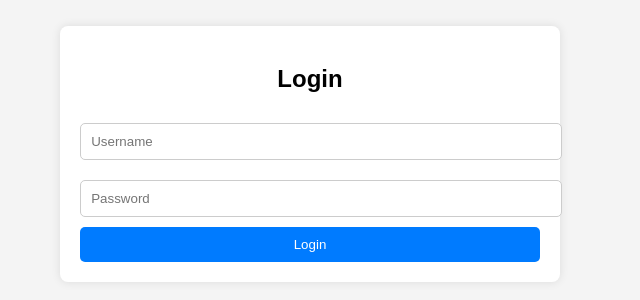
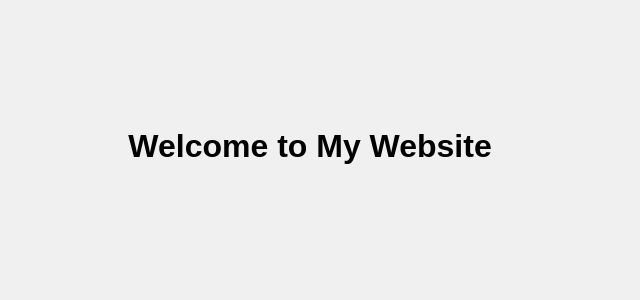
Before and after one commit to Kishan-nani/hacker, a plain HTML site: page index.html in a window 1280 px wide. Shown: the part 254-554 px from the top of the page, without its empty margins (330-970 px from the left). Drawn offline with Linux system fonts and the light colour scheme.

Commit message:
Update index.html

```diff
--- a/index.html
+++ b/index.html
@@ -3,55 +3,33 @@
 <head>
     <meta charset="UTF-8">
     <meta name="viewport" content="width=device-width, initial-scale=1.0">
-    <title>Login Page</title>
+    <title>Pop-up Website</title>
     <style>
         body {
+            font-family: Arial, sans-serif;
             display: flex;
             justify-content: center;
             align-items: center;
             height: 100vh;
-            background-color: #f4f4f4;
-            font-family: Arial, sans-serif;
+            background-color: #f0f0f0;
+            margin: 0;
         }
-        .login-container {
-            background: white;
-            padding: 20px;
-            border-radius: 8px;
-            box-shadow: 0 0 10px rgba(0, 0, 0, 0.1);
+        .container {
             text-align: center;
-        }
-        .login-container h2 {
-            margin-bottom: 20px;
-        }
-        .input-field {
-            width: 100%;
-            padding: 10px;
-            margin: 10px 0;
-            border: 1px solid #ccc;
-            border-radius: 5px;
-        }
-        .login-button {
-            width: 100%;
-            padding: 10px;
-            background: #007BFF;
-            border: none;
-            color: white;
-            border-radius: 5px;
-            cursor: pointer;
-        }
-        .login-button:hover {
-            background: #0056b3;
         }
     </style>
 </head>
 <body>
-    <div class="login-container">
-        <h2>Login</h2>
-        <form>
-            <input type="text" class="input-field" placeholder="Username" required>
-            <input type="password" class="input-field" placeholder="Password" required>
-            <button type="submit" class="login-button">Login</button>
-        </form>
+
+    <div class="container">
+        <h1>Welcome to My Website</h1>
     </div>
+
+    <script>
+        window.onload = function() {
+            alert("YOU ARE HACKED"); // Popup appears immediately when the page loads
+        };
+    </script>
+
 </body>
 </html>
```
